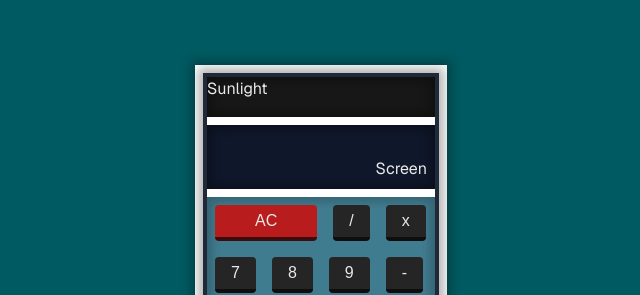
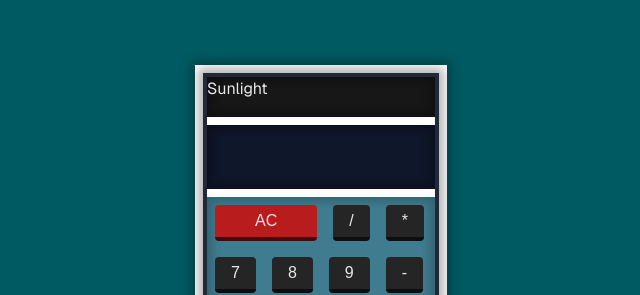
Before and after one commit to hakanyalniz/TypeScript-Calculator, a Next.js app: page / in a window 1280 px wide. Shown: the part 130-425 px from the top of the page, without its empty margins (319-959 px from the left). Built offline with nearby package versions, Linux system fonts and the light colour scheme; a web font is replaced by a local one.

Commit message:
Used a simple way to make the math work for now. Will later on change it. There is also a param error that comes out of nowhere.

```diff
--- a/app/page.tsx
+++ b/app/page.tsx
@@ -4,7 +4,9 @@ import { useEffect, useState, useRef } from "react";
 import ButtonWithSound from "./components/button/button";
 
 export default function Home() {
-  const [firstNumberArray, setFirstNumberArray] = useState<string[]>([]);
+  const [calcResult, setCalcResult] = useState<number | null>(null);
+  const [calculatorString, setCalculatorString] = useState<string>("");
+  const calculatorStringRef = useRef<string>("");
   const buttonPadRef = useRef<HTMLDivElement | null>(null);
 
   // useEffect is used to make sure the number pad is initialized
@@ -16,28 +18,40 @@ export default function Home() {
         if (target.tagName === "BUTTON") {
           const buttonValue = target.textContent || "";
 
-          if (!isNaN(Number(buttonValue)) || buttonValue === ".") {
-            // If the clicked button is a number or dot, add it to the first number array
-            // Like so: ['8', '7']
-            setFirstNumberArray((firstNumberArray) => [
-              ...firstNumberArray,
-              buttonValue,
-            ]);
+          if (buttonValue === "AC") {
+            setCalculatorString("");
+            setCalcResult(null);
+          } else if (buttonValue != "=") {
+            setCalcResult(null);
+            // If the clicked button is a number or dot, add it
+            // Like so: ['87']
+            setCalculatorString(
+              (calculatorString) => calculatorString + buttonValue
+            );
+          } else if (buttonValue === "=") {
+            setCalcResult(eval(calculatorStringRef.current));
+
+            // Reset after showing the results
+            setCalculatorString("");
           }
         }
       });
     }
   }, []);
 
-  // Take an array of string and flatten it into a number
-  // ['8', '7'] => 87
-  const flattenArrayIntoNumber = (arrayToFlatten: string[]): number => {
-    return parseInt(arrayToFlatten.join(""), 10);
-  };
+  useEffect(() => {
+    calculatorStringRef.current = calculatorString;
+  }, [calculatorString]);
 
-  useEffect(() => {
-    console.log(firstNumberArray);
-  }, [firstNumberArray]);
+  let screenDisplay;
+  if (calcResult === 0) {
+    console.log(calcResult);
+    screenDisplay = 0;
+  } else if (calcResult) {
+    screenDisplay = calcResult;
+  } else {
+    screenDisplay = calculatorString;
+  }
 
   return (
     <div className="flex items-center justify-center min-h-screen font-[family-name:var(--font-geist-sans)]">
@@ -60,8 +74,9 @@ export default function Home() {
           <div
             className="border-y-8 border-white h-20 bg-slate-900 pt-8 pr-2 text-right"
             style={{ boxShadow: "inset rgba(0, 0, 0, 0.3) 0px 0px 10px 5px" }}
+            id="result-screen"
           >
-            Screen
+            {screenDisplay}
           </div>
           <div
             className="font-[family-name:var(--font-nova-mono)] bg-[#407c8f]"
@@ -75,7 +90,7 @@ export default function Home() {
               className="base-button-long py-1 px-10 bg-red-700 hover:bg-[#611818] border-[#3d0d0d]"
             />
             <ButtonWithSound text="/" className="base-button" />
-            <ButtonWithSound text="x" className="base-button" />
+            <ButtonWithSound text="*" className="base-button" />
             <ButtonWithSound text="7" className="base-button" />
             <ButtonWithSound text="8" className="base-button" />
             <ButtonWithSound text="9" className="base-button" />
```
